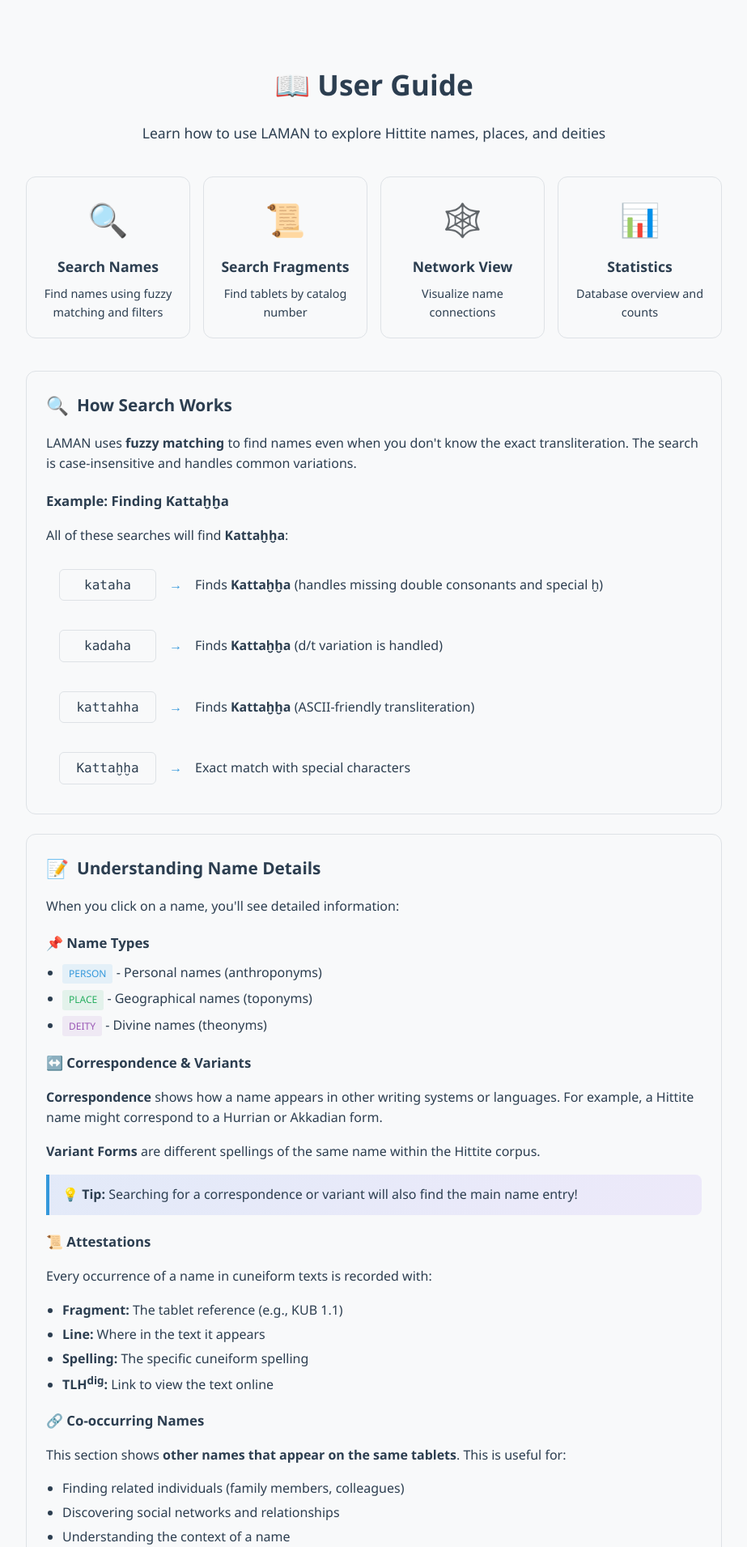
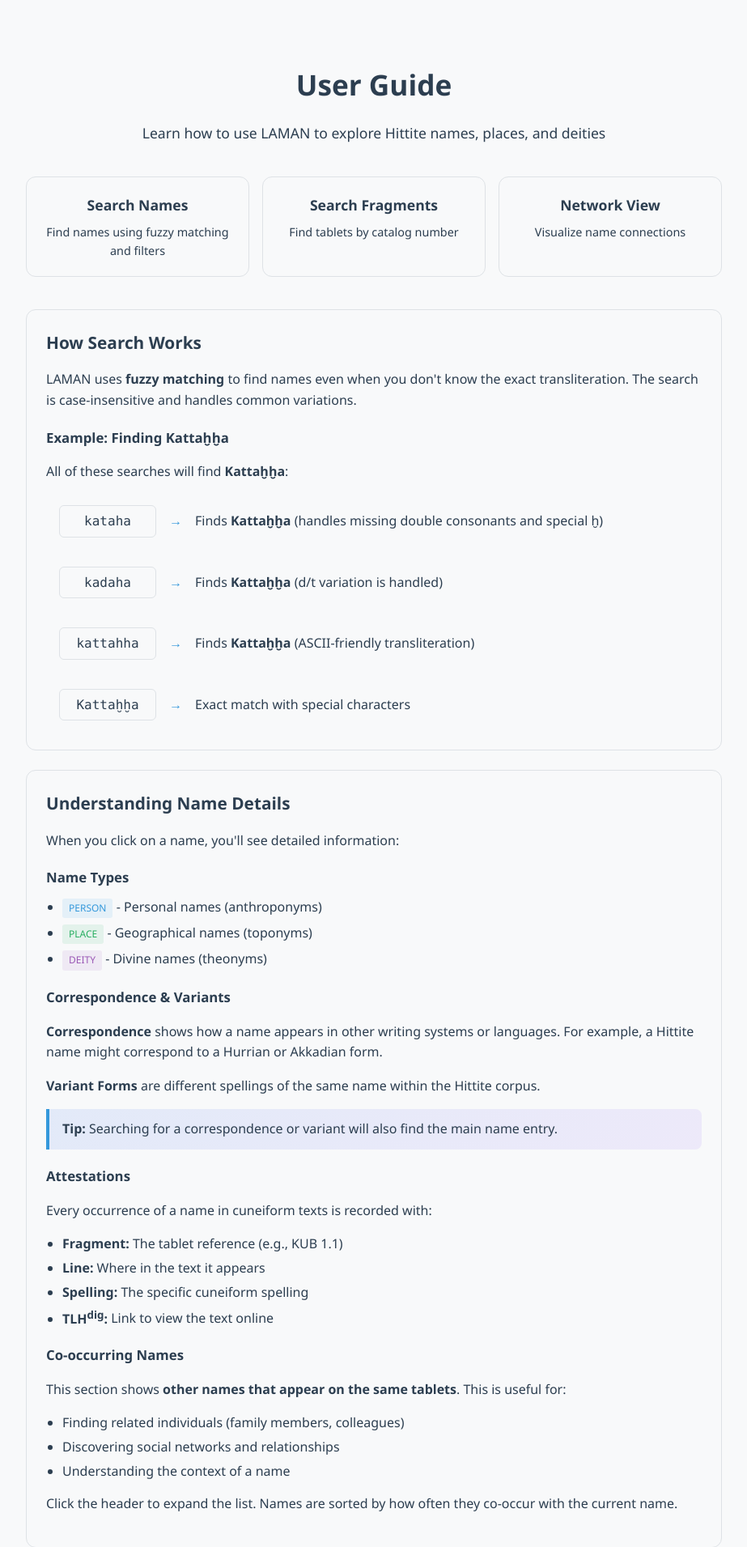
Before and after one commit to makman12/laman, a Django app: page /guide/ in a window 1280 px wide. Shown: the part 155-2066 px from the top of the page at 81% size, without its empty margins (178-1101 px from the left). Run offline with Django 5.2, Linux system fonts and the light colour scheme.

Commit message:
Fix footer positioning and clean up guide page
- Make footer link color match surrounding text
- Dock footer to bottom on short pages using flexbox layout
- Remove Statistics card from guide page
- Remove emoji icons throughout guide for a more professional appearance

```diff
--- a/namefinder/static/css/guide.css
+++ b/namefinder/static/css/guide.css
@@ -58,11 +58,6 @@
     border-color: var(--accent-color);
 }
 
-.guide-card-icon {
-    font-size: 2.5rem;
-    margin-bottom: 12px;
-}
-
 .guide-card h3 {
     margin: 0 0 8px;
     font-size: 1.1rem;
@@ -88,16 +83,9 @@
 }
 
 .help-section h2 {
-    display: flex;
-    align-items: center;
-    gap: 10px;
     margin: 0 0 16px;
     font-size: 1.3rem;
     color: var(--text-primary);
-}
-
-.help-section h2 .section-icon {
-    font-size: 1.4rem;
 }
 
 .help-section h3 {
@@ -303,10 +291,6 @@
         padding: 16px;
     }
 
-    .guide-card-icon {
-        font-size: 2rem;
-    }
-
     .help-section {
         padding: 16px;
     }
--- a/namefinder/static/css/style.css
+++ b/namefinder/static/css/style.css
@@ -57,12 +57,16 @@
 /* Smooth transition for dark mode */
 html {
     transition: background-color 0.3s ease, color 0.3s ease;
+    height: 100%;
 }
 
 body {
     font-family: 'Segoe UI', 'Roboto', 'Helvetica Neue', Arial, sans-serif;
     background-color: var(--background-color);
     color: var(--text-color);
+    min-height: 100%;
+    display: flex;
+    flex-direction: column;
     margin: 0;
     padding: 0;
     line-height: 1.6;
@@ -237,6 +241,7 @@ main {
     max-width: 1400px;
     margin: 2rem auto;
     padding: 0 2rem;
+    flex: 1;
 }
 
 .page-title {
@@ -862,6 +867,15 @@ footer {
 .footer-info p {
     margin: 0.25rem 0;
     opacity: 0.9;
+}
+
+.footer-info a {
+    color: var(--footer-text);
+    text-decoration: none;
+}
+
+.footer-info a:hover {
+    text-decoration: underline;
 }
 
 .footer-links a {
--- a/namefinder/templates/namefinder/guide.html
+++ b/namefinder/templates/namefinder/guide.html
@@ -6,40 +6,31 @@
 {% block content %}
 <div class="help-page">
     <div class="help-header">
-        <h1>📖 User Guide</h1>
+        <h1>User Guide</h1>
         <p>Learn how to use LAMAN to explore Hittite names, places, and deities</p>
     </div>
 
     <!-- Quick Links -->
     <div class="guide-cards">
         <a href="{% url 'namefinder:index' %}" class="guide-card">
-            <div class="guide-card-icon">🔍</div>
             <h3>Search Names</h3>
             <p>Find names using fuzzy matching and filters</p>
         </a>
 
         <a href="{% url 'namefinder:fragment_search' %}" class="guide-card">
-            <div class="guide-card-icon">📜</div>
             <h3>Search Fragments</h3>
             <p>Find tablets by catalog number</p>
         </a>
 
         <a href="{% url 'namefinder:network' %}" class="guide-card">
-            <div class="guide-card-icon">🕸️</div>
             <h3>Network View</h3>
             <p>Visualize name connections</p>
-        </a>
-
-        <a href="{% url 'namefinder:about' %}" class="guide-card">
-            <div class="guide-card-icon">📊</div>
-            <h3>Statistics</h3>
-            <p>Database overview and counts</p>
         </a>
     </div>
 
     <!-- Search Examples Section -->
     <div class="help-section">
-        <h2><span class="section-icon">🔍</span> How Search Works</h2>
+        <h2>How Search Works</h2>
         <p>LAMAN uses <strong>fuzzy matching</strong> to find names even when you don't know the exact transliteration. The search is case-insensitive and handles common variations.</p>
 
         <h3>Example: Finding Kattaḫḫa</h3>
@@ -71,23 +62,23 @@
 
     <!-- Understanding Name Details -->
     <div class="help-section">
-        <h2><span class="section-icon">📝</span> Understanding Name Details</h2>
+        <h2>Understanding Name Details</h2>
         <p>When you click on a name, you'll see detailed information:</p>
 
         <div class="detail-explanation">
-            <h3>📌 Name Types</h3>
+            <h3>Name Types</h3>
             <ul>
                 <li><span class="name-type-badge person">Person</span> - Personal names (anthroponyms)</li>
                 <li><span class="name-type-badge place">Place</span> - Geographical names (toponyms)</li>
                 <li><span class="name-type-badge deity">Deity</span> - Divine names (theonyms)</li>
             </ul>
 
-            <h3>↔️ Correspondence & Variants</h3>
+            <h3>Correspondence & Variants</h3>
             <p><strong>Correspondence</strong> shows how a name appears in other writing systems or languages. For example, a Hittite name might correspond to a Hurrian or Akkadian form.</p>
             <p><strong>Variant Forms</strong> are different spellings of the same name within the Hittite corpus.</p>
-            <p class="tip-box">💡 <strong>Tip:</strong> Searching for a correspondence or variant will also find the main name entry!</p>
+            <p class="tip-box"><strong>Tip:</strong> Searching for a correspondence or variant will also find the main name entry.</p>
 
-            <h3>📜 Attestations</h3>
+            <h3>Attestations</h3>
             <p>Every occurrence of a name in cuneiform texts is recorded with:</p>
             <ul>
                 <li><strong>Fragment:</strong> The tablet reference (e.g., KUB 1.1)</li>
@@ -96,7 +87,7 @@
                 <li><strong>TLH<sup>dig</sup>:</strong> Link to view the text online</li>
             </ul>
 
-            <h3>🔗 Co-occurring Names</h3>
+            <h3>Co-occurring Names</h3>
             <p>This section shows <strong>other names that appear on the same tablets</strong>. This is useful for:</p>
             <ul>
                 <li>Finding related individuals (family members, colleagues)</li>
@@ -109,7 +100,7 @@
 
     <!-- Fragmentary Names Section -->
     <div class="help-section">
-        <h2><span class="section-icon">❓</span> Fragmentary Attestations & "Unknown" Names</h2>
+        <h2>Fragmentary Attestations & "Unknown" Names</h2>
         <p>Some attestations in cuneiform texts are <strong>too fragmentary</strong> to identify with certainty. These present a special case in the database.</p>
 
         <div class="detail-explanation">
@@ -125,7 +116,7 @@
             </ul>
 
             <div class="example-box">
-                <h4>📋 Example</h4>
+                <h4>Example</h4>
                 <p>In <a href="{% url 'namefinder:fragment_detail' 1241 %}">CHDS 2.128</a>, the spelling "<code>(°m°)pí-ḫa-x-[</code>" is recorded as an attestation of "Unknown" because it could belong to any name starting with "Piha-".</p>
                 <p>To find this attestation, you must search for the fragment (CHDS 2.128), not for "Piha" in the name search.</p>
             </div>
@@ -142,7 +133,7 @@
 
     <!-- Using Regex -->
     <div class="help-section">
-        <h2><span class="section-icon">🔤</span> Advanced: Regex Search</h2>
+        <h2>Advanced: Regex Search</h2>
         <p>Enable the <strong>Regex</strong> checkbox for powerful pattern matching:</p>
 
         <div class="search-examples">
@@ -171,7 +162,7 @@
 
     <!-- Filters -->
     <div class="help-section">
-        <h2><span class="section-icon">🎯</span> Using Filters</h2>
+        <h2>Using Filters</h2>
         <p>Narrow down your search results using the filter dropdowns:</p>
 
         <ul>
@@ -186,7 +177,7 @@
 
     <!-- Fragment Search -->
     <div class="help-section">
-        <h2><span class="section-icon">📜</span> Fragment Search</h2>
+        <h2>Fragment Search</h2>
         <p>Use the <strong>Search Fragments</strong> page to find tablets by their catalog number (e.g., KUB 1.1, KBo 4.2).</p>
         <p>Click on a fragment to see all names attested on that tablet, including fragmentary attestations linked to "Unknown".</p>
     </div>
```
